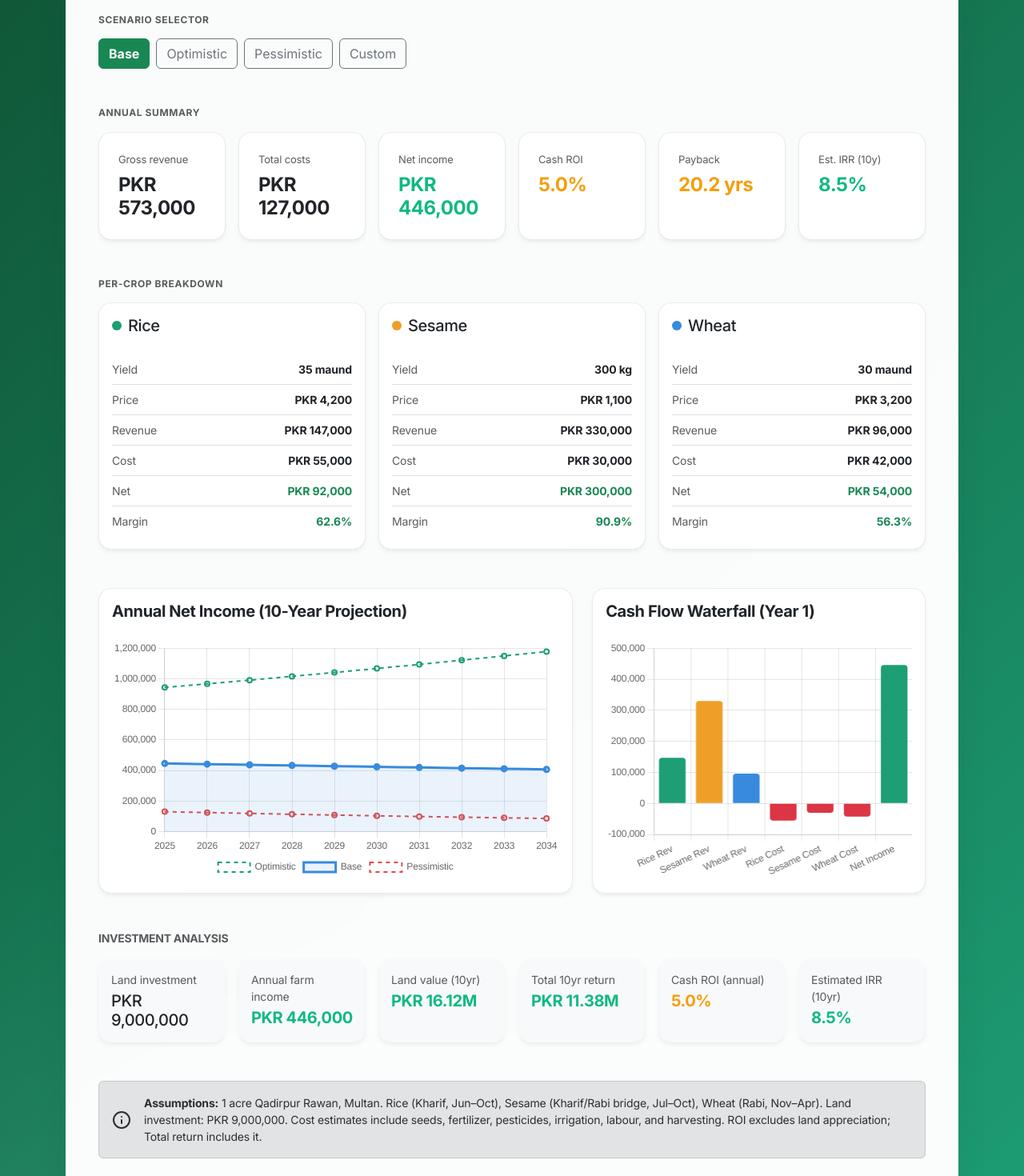
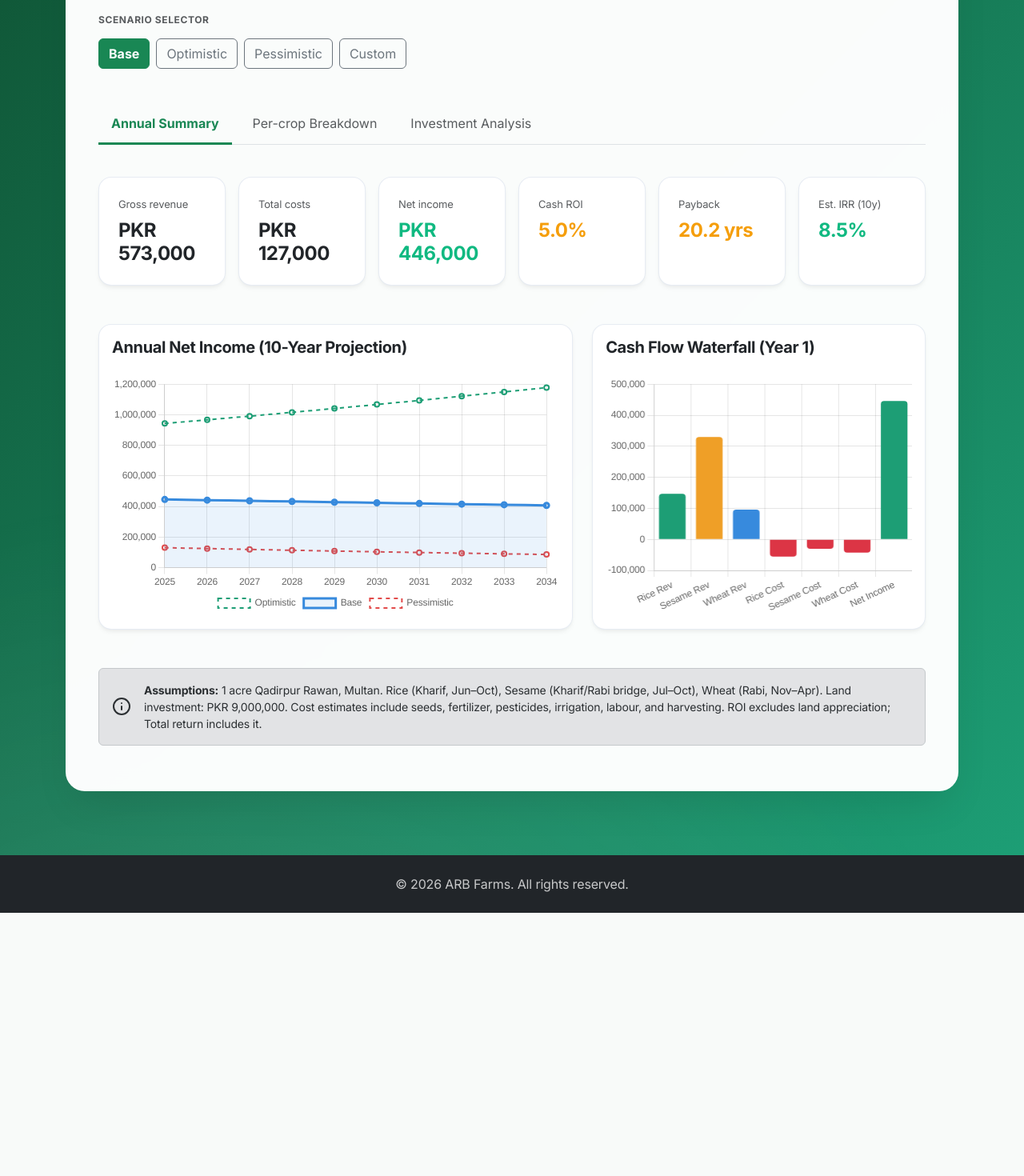
Before and after one commit to socialahmro-cmd/farm_roi_dashboard_qadirpur, a Next.js app: page / in a window 1280 px wide. Shown: the part 260-1730 px from the top of the page at 80% size. After the commit the page ends 1401 px from the top, so only its background shows below. Built offline with nearby package versions, Linux system fonts and the light colour scheme.

Commit message:
UI: Added tab navigation for Dashboard sections

```diff
--- a/src/components/Dashboard.tsx
+++ b/src/components/Dashboard.tsx
@@ -70,6 +70,7 @@ const fmtPKR = (n: number) => `PKR ${fmt(n)}`;
 
 export default function Dashboard() {
   const [activeScenario, setActiveScenario] = useState<'base' | 'optimistic' | 'pessimistic' | 'custom'>('base');
+  const [viewTab, setViewTab] = useState<string>('Annual Summary');
   const [customParams, setCustomParams] = useState<Scenario>({ ...defaultScenarios.base });
 
   const currentParams = activeScenario === 'custom' ? customParams : defaultScenarios[activeScenario];
@@ -259,7 +260,33 @@ export default function Dashboard() {
         )}
       </AnimatePresence>
 
-      <h6 className="text-uppercase text-muted fw-bold mt-5 mb-3" style={{ fontSize: '12px', letterSpacing: '0.05em' }}>Annual Summary</h6>
+      <div className="mb-4 mt-5 border-bottom">
+        <ul className="nav nav-tabs border-0" style={{ gap: '10px' }}>
+          {['Annual Summary', 'Per-crop Breakdown', 'Investment Analysis'].map((tab) => (
+            <li className="nav-item" key={tab}>
+              <button
+                className={`nav-link border-0 ${viewTab === tab ? 'active text-success fw-bold border-bottom border-success border-3' : 'text-muted'}`}
+                style={{ backgroundColor: 'transparent', borderBottom: viewTab === tab ? '3px solid #1D9E75 !important' : 'none', borderRadius: 0, paddingBottom: '12px' }}
+                onClick={() => setViewTab(tab)}
+              >
+                {tab}
+              </button>
+            </li>
+          ))}
+        </ul>
+      </div>
+
+      <AnimatePresence mode="wait">
+        <motion.div
+          key={viewTab}
+          initial={{ opacity: 0, y: 10 }}
+          animate={{ opacity: 1, y: 0 }}
+          exit={{ opacity: 0, y: -10 }}
+          transition={{ duration: 0.2 }}
+          className="pt-3"
+        >
+          {viewTab === 'Annual Summary' && (
+            <div>
               <div className="row g-3 mb-5">
                 <div className="col-md-4 col-lg-2">
                   <div className="card card-custom h-100 p-4">
@@ -299,32 +326,6 @@ export default function Dashboard() {
                 </div>
               </div>
 
-      <h6 className="text-uppercase text-muted fw-bold mt-5 mb-3" style={{ fontSize: '12px', letterSpacing: '0.05em' }}>Per-crop Breakdown</h6>
-      <div className="row g-3 mb-5">
-        {[
-          { name: 'Rice', color: '#1D9E75', rev: calc.rice_rev, cost: currentParams.rice.cost, net: calc.rice_rev - currentParams.rice.cost, margin: calc.rice_margin, yield: currentParams.rice.yield + ' maund', price: currentParams.rice.price },
-          { name: 'Sesame', color: '#EF9F27', rev: calc.ses_rev, cost: currentParams.ses.cost, net: calc.ses_rev - currentParams.ses.cost, margin: calc.ses_margin, yield: currentParams.ses.yield + ' kg', price: currentParams.ses.price },
-          { name: 'Wheat', color: '#378ADD', rev: calc.wht_rev, cost: currentParams.wheat.cost, net: calc.wht_rev - currentParams.wheat.cost, margin: calc.wht_margin, yield: currentParams.wheat.yield + ' maund', price: currentParams.wheat.price }
-        ].map(cr => (
-          <div className="col-md-4" key={cr.name}>
-            <div className="card card-custom h-100">
-              <div className="card-body">
-                <h5 className="d-flex align-items-center mb-4">
-                  <span className="me-2 rounded-circle" style={{width: 12, height: 12, background: cr.color}}></span>
-                  {cr.name}
-                </h5>
-                <div className="d-flex justify-content-between border-bottom py-2 small"><span className="text-muted">Yield</span><span className="fw-bold">{cr.yield}</span></div>
-                <div className="d-flex justify-content-between border-bottom py-2 small"><span className="text-muted">Price</span><span className="fw-bold">PKR {cr.price.toLocaleString()}</span></div>
-                <div className="d-flex justify-content-between border-bottom py-2 small"><span className="text-muted">Revenue</span><span className="fw-bold">PKR {Math.round(cr.rev).toLocaleString()}</span></div>
-                <div className="d-flex justify-content-between border-bottom py-2 small"><span className="text-muted">Cost</span><span className="fw-bold">PKR {Math.round(cr.cost).toLocaleString()}</span></div>
-                <div className="d-flex justify-content-between border-bottom py-2 small"><span className="text-muted">Net</span><span className={`fw-bold ${cr.net >= 0 ? 'text-success' : 'text-danger'}`}>PKR {Math.round(cr.net).toLocaleString()}</span></div>
-                <div className="d-flex justify-content-between py-2 small"><span className="text-muted">Margin</span><span className={`fw-bold ${cr.margin >= 30 ? 'text-success' : cr.margin >= 10 ? 'text-warning' : 'text-danger'}`}>{cr.margin.toFixed(1)}%</span></div>
-              </div>
-            </div>
-          </div>
-        ))}
-      </div>
-
               <div className="row g-4 mb-5">
                 <div className="col-lg-7">
                   <div className="card card-custom h-100">
@@ -362,8 +363,37 @@ export default function Dashboard() {
                   </div>
                 </div>
               </div>
+            </div>
+          )}
 
-      <h5 className="text-uppercase text-muted small fw-bold tracking-wider mb-3">Investment Analysis</h5>
+          {viewTab === 'Per-crop Breakdown' && (
+            <div className="row g-3 mb-5">
+              {[
+                { name: 'Rice', color: '#1D9E75', rev: calc.rice_rev, cost: currentParams.rice.cost, net: calc.rice_rev - currentParams.rice.cost, margin: calc.rice_margin, yield: currentParams.rice.yield + ' maund', price: currentParams.rice.price },
+                { name: 'Sesame', color: '#EF9F27', rev: calc.ses_rev, cost: currentParams.ses.cost, net: calc.ses_rev - currentParams.ses.cost, margin: calc.ses_margin, yield: currentParams.ses.yield + ' kg', price: currentParams.ses.price },
+                { name: 'Wheat', color: '#378ADD', rev: calc.wht_rev, cost: currentParams.wheat.cost, net: calc.wht_rev - currentParams.wheat.cost, margin: calc.wht_margin, yield: currentParams.wheat.yield + ' maund', price: currentParams.wheat.price }
+              ].map(cr => (
+                <div className="col-md-4" key={cr.name}>
+                  <div className="card card-custom h-100">
+                    <div className="card-body">
+                      <h5 className="d-flex align-items-center mb-4">
+                        <span className="me-2 rounded-circle" style={{width: 12, height: 12, background: cr.color}}></span>
+                        {cr.name}
+                      </h5>
+                      <div className="d-flex justify-content-between border-bottom py-2 small"><span className="text-muted">Yield</span><span className="fw-bold">{cr.yield}</span></div>
+                      <div className="d-flex justify-content-between border-bottom py-2 small"><span className="text-muted">Price</span><span className="fw-bold">PKR {cr.price.toLocaleString()}</span></div>
+                      <div className="d-flex justify-content-between border-bottom py-2 small"><span className="text-muted">Revenue</span><span className="fw-bold">PKR {Math.round(cr.rev).toLocaleString()}</span></div>
+                      <div className="d-flex justify-content-between border-bottom py-2 small"><span className="text-muted">Cost</span><span className="fw-bold">PKR {Math.round(cr.cost).toLocaleString()}</span></div>
+                      <div className="d-flex justify-content-between border-bottom py-2 small"><span className="text-muted">Net</span><span className={`fw-bold ${cr.net >= 0 ? 'text-success' : 'text-danger'}`}>PKR {Math.round(cr.net).toLocaleString()}</span></div>
+                      <div className="d-flex justify-content-between py-2 small"><span className="text-muted">Margin</span><span className={`fw-bold ${cr.margin >= 30 ? 'text-success' : cr.margin >= 10 ? 'text-warning' : 'text-danger'}`}>{cr.margin.toFixed(1)}%</span></div>
+                    </div>
+                  </div>
+                </div>
+              ))}
+            </div>
+          )}
+
+          {viewTab === 'Investment Analysis' && (
             <div className="row g-3">
               {[
                 { label: 'Land investment', val: 'PKR 9,000,000', cls: '' },
@@ -373,14 +403,17 @@ export default function Dashboard() {
                 { label: 'Cash ROI (annual)', val: calc.simple_roi.toFixed(1) + '%', cls: calc.simple_roi >= 5 ? 'kpi-pos' : 'kpi-warn' },
                 { label: 'Estimated IRR (10yr)', val: calc.irr_approx.toFixed(1) + '%', cls: calc.irr_approx >= 8 ? 'kpi-pos' : 'kpi-warn' },
               ].map((i, idx) => (
-          <div className="col-md-4 col-lg-2" key={idx}>
-            <div className="card card-custom h-100 p-3 bg-light border-0">
-              <p className="text-muted small mb-1">{i.label}</p>
-              <h5 className={`mb-0 ${i.cls}`}>{i.val}</h5>
+                <div className="col-md-4 col-lg-4" key={idx}>
+                  <div className="card card-custom h-100 p-4 bg-light border-0">
+                    <p className="text-muted small mb-2">{i.label}</p>
+                    <h4 className={`mb-0 fw-bold ${i.cls}`}>{i.val}</h4>
                   </div>
                 </div>
               ))}
             </div>
+          )}
+        </motion.div>
+      </AnimatePresence>
 
       <div className="alert alert-secondary mt-5 small d-flex align-items-center">
         <Info className="me-3 flex-shrink-0" size={24} />
```
Lines whose indentation alone changed are shown as unchanged.
